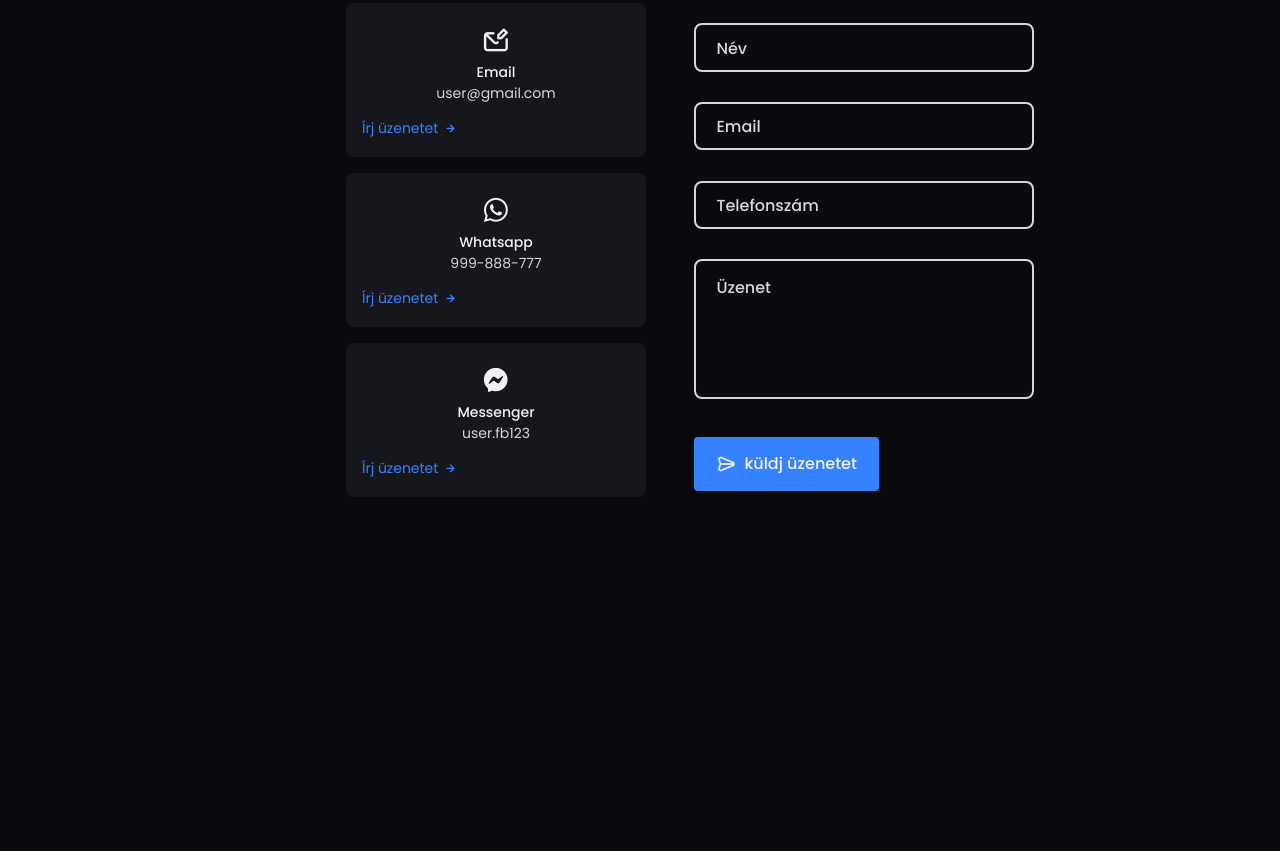
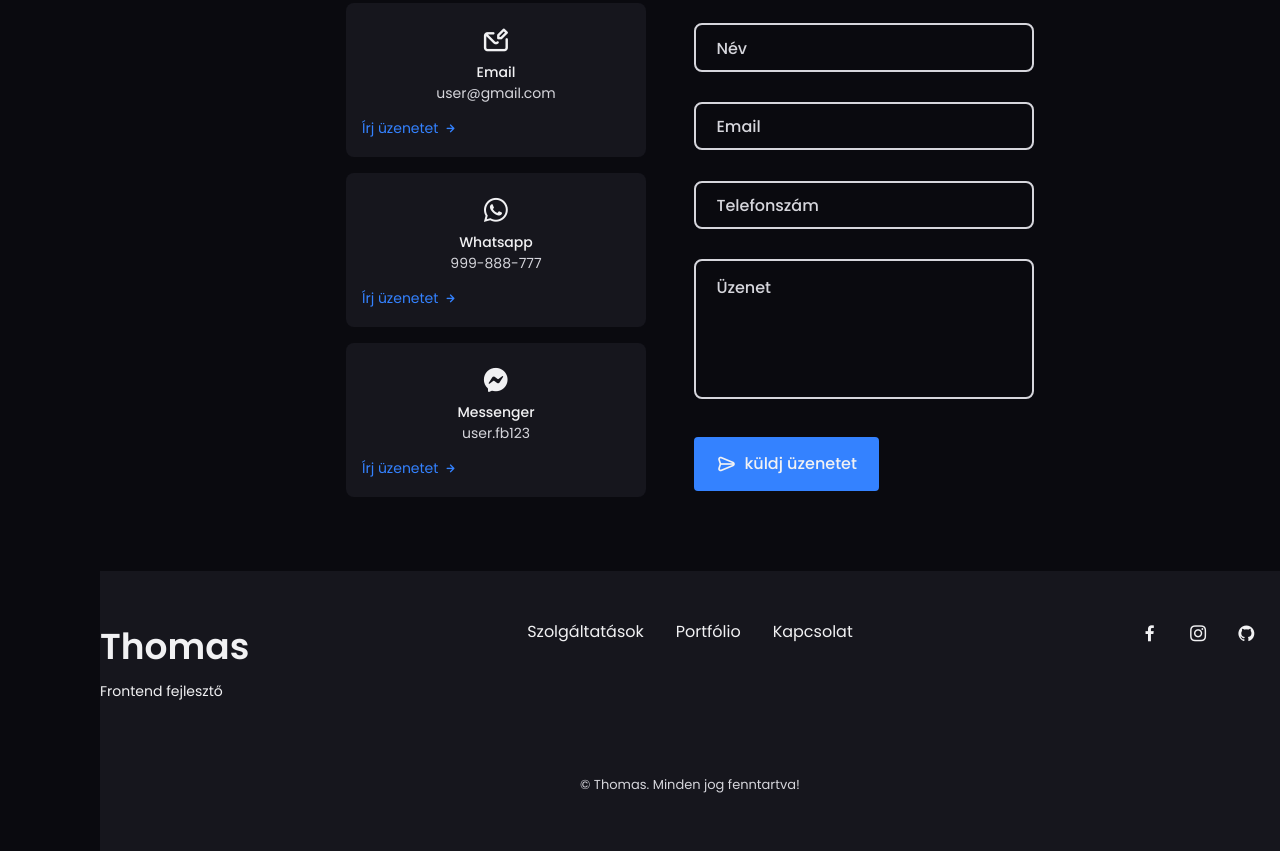
Before and after one commit to Thomas-Horvath/Cryptical_coder_Responsive_porfolio_website, a plain HTML site: page index.html in a window 1280 px wide. Shown: the part 6080-6931 px from the top of the page. Before the commit the page ends 6651 px from the top, so only its background shows below. Drawn offline with nearby package versions, Linux system fonts and the light colour scheme.

Commit message:
footer and scroll bar

```diff
--- a/css/style.css
+++ b/css/style.css
@@ -1101,10 +1101,12 @@ textarea.input {
     z-index: 1000;
     transition: .5s;
 }
+
 .input__container.textarea label {
-    top:1rem;
+    top: 1rem;
     transform: translateY(0);
 }
+
 .input__container span {
     position: absolute;
     top: 0;
@@ -1114,7 +1116,7 @@ textarea.input {
     font-size: var(--small-font-size);
     padding: 0 .4rem;
     pointer-events: none;
-    z-index:500 ;
+    z-index: 500;
 }
 
 .input__container span::before,
@@ -1144,7 +1146,7 @@ textarea.input {
     top: 0;
     transform: translateY(-50%);
     left: 25px;
-    font-size:  var(--smaller-font-size);
+    font-size: var(--smaller-font-size);
 }
 
 .input__container.focus span::before,
@@ -1152,8 +1154,68 @@ textarea.input {
     width: 50%;
     opacity: 1;
 }
+
 /*=============== FOOTER ===============*/
+.ffoter {
+    padding-top: 2rem;
+}
 
+.footer__container {
+    grid-template-columns: repeat(3, 1fr);
+    column-gap: 1.6rem;
+}
+
+.footer__bg {
+    background-color: var(--box-color);
+    padding: 3rem 0 3.5rem;
+}
+
+.footer__title {
+    font-size: var(--h1-font-size);
+    margin-bottom: var(--mb-0-25);
+}
+
+.footer__subtitle {
+    font-size: var(--small-font-size);
+}
+
+.footer__links {
+    display: flex;
+    justify-content: center;
+    column-gap: 2rem;
+
+}
+
+.footer__link:hover {
+    color: var(--skin-color);
+}
+
+.footer__socials {
+    justify-self: flex-end;
+}
+
+.footer__social {
+    font-size: 1.2rem;
+    margin-right: var(--mb-1-5);
+}
+
+.footer__social:hover {
+    color: var(--skin-color);
+
+}
+
+.footer__copy {
+    font-size: var(--smaller-font-size);
+    text-align: center;
+    margin-top: 4.5rem;
+}
+
+.footer__title,
+.footer__subtitle,
+.footer__link,
+.footer__social {
+    color: var(--title-color);
+}
 
 /*=============== SCROLL UP ===============*/
 
@@ -1163,6 +1225,18 @@ textarea.input {
 
 /*=============== SCROLL BAR ===============*/
 
+/*  crome-ban állítja be scroll bar-t */
+::-webkit-scrollbar {
+    width: .60rem;
+    background-color: var(--scroll-bar-color);
+    border-radius: .5rem;
+}
+
+::-webkit-scrollbar-thumb {
+    background-color: var(--scroll-thumb-color);
+    border-radius: .5rem;
+
+}
 
 /*========== BREAKPOINTS ==========*/
 /* For Large Devices */
--- a/index.html
+++ b/index.html
@@ -861,6 +861,41 @@
 
 
         <!--===== FOOTER =====-->
+<footer class="footer">
+    <div class="footer__bg">
+        <div class="footer__container container grid">
+            <div>
+                <h1 class="footer__title">Thomas</h1>
+                <span class="footer__subtitle">Frontend fejlesztő</span>
+            </div>
+
+            <ul class="footer__links">
+                <li><a href="#services" class="footer__link">Szolgáltatások</a></li>
+
+                <li><a href="#work" class="footer__link">Portfólio</a></li>
+
+                <li><a href="#contact" class="footer__link">Kapcsolat</a></li>
+            </ul>
+
+            <div class="footer__socials">
+                <a href="https://www.facebook.com" target="_blank" class="footer__social">
+                    <i class="uil uil-facebook-f"></i>
+                </a>
+                <a href="https://www.instagram.com" target="_blank" class="footer__social">
+                    <i class="uil uil-instagram"></i>
+                </a>
+                <a href="https://www.github.com" target="_blank" class="footer__social">
+                    <i class="uil uil-github"></i>
+                </a>
+            </div>
+        </div>
+
+        <p class="footer__copy">&#169; Thomas. Minden jog fenntartva!</p>
+    </div>
+</footer>
+
+
+
 
     </main>
 
@@ -881,4 +916,4 @@
 
 
 <!-- https://www.youtube.com/watch?v=U1sEN3ELIHY&t=532s -->
-<!-- 2:35:23 -->
+<!-- 2:56:00 -->
```
